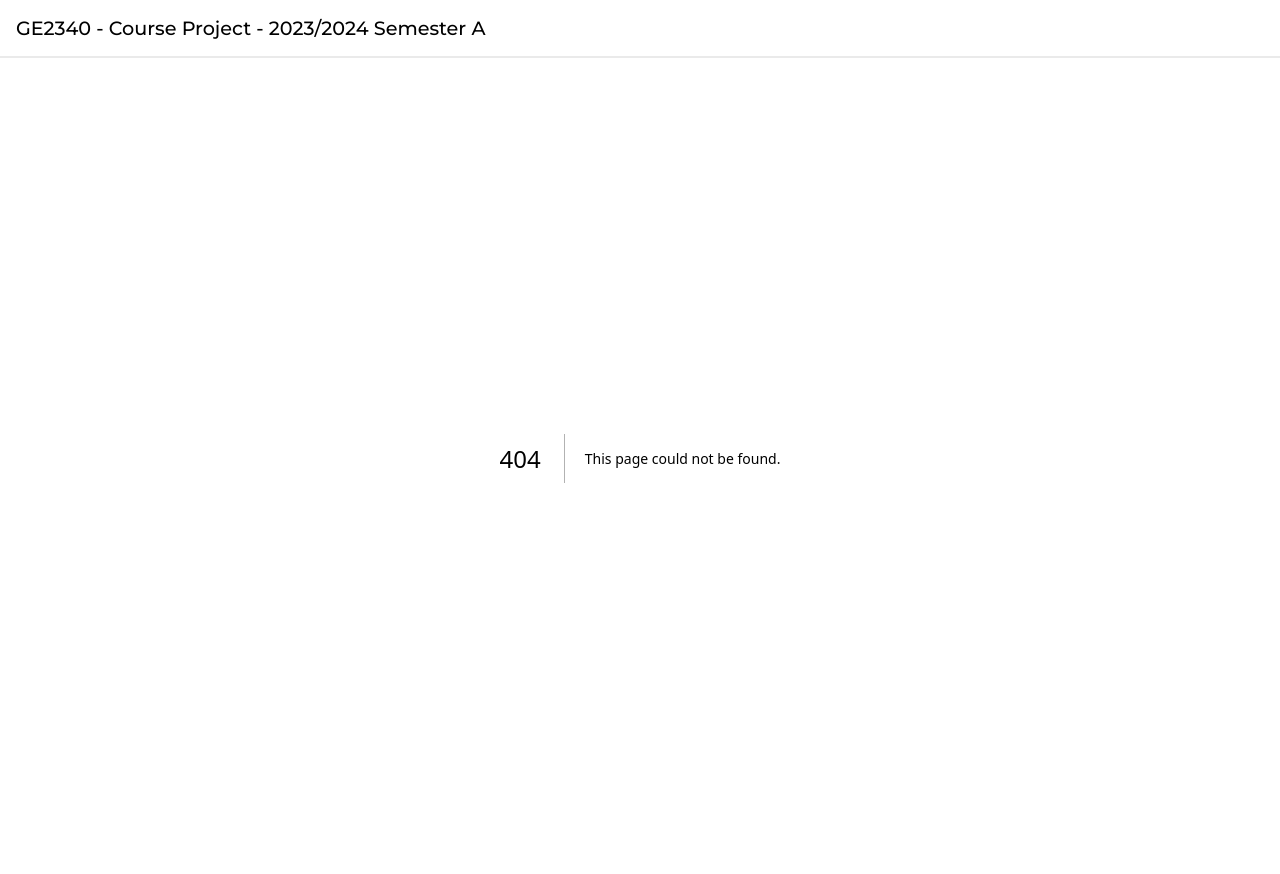
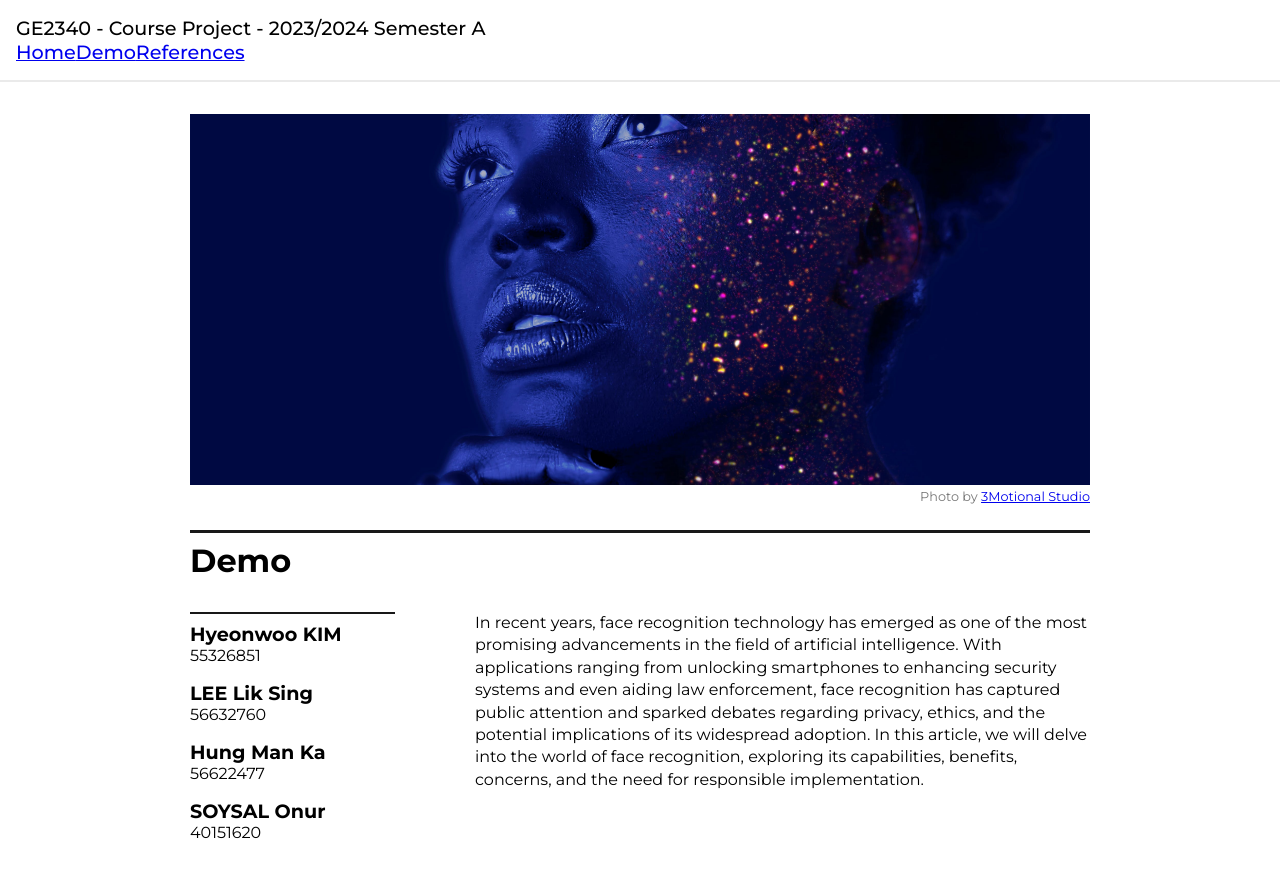
Before and after one commit to clo3olb/ge2340, a Next.js app: page /demo in a window 1280 px wide. Before the commit this address had no page. Built offline with nearby package versions, Linux system fonts and the light colour scheme.

Commit message:
use module css

```diff
--- /dev/null
+++ b/components/Article.module.css
@@ -0,0 +1,22 @@
+.title {
+  font-size: 2rem;
+  font-weight: 700;
+  margin: 0;
+
+  padding-top: 0.5rem;
+
+  border-top: 3px solid #181818;
+}
+
+.article {
+  max-width: 900px;
+}
+
+.body {
+  display: flex;
+  margin-top: 1rem;
+}
+
+.content {
+  flex: 3;
+}
--- /dev/null
+++ b/components/Article.tsx
@@ -0,0 +1,23 @@
+import styles from "./Article.module.css";
+import MainImage from "./MainImage";
+import Sidebar from "./Sidebar";
+
+type Props = {
+  title: string;
+  children?: React.ReactNode;
+};
+
+function Article({ title, children }: Props) {
+  return (
+    <div className={styles.article}>
+      <MainImage />
+      <div className={styles.title}>{title}</div>
+      <div className={styles.body}>
+        <Sidebar />
+        <div className={styles.content}>{children}</div>
+      </div>
+    </div>
+  );
+}
+
+export default Article;
--- /dev/null
+++ b/components/Header.module.css
@@ -0,0 +1,6 @@
+.header {
+  padding: 1rem;
+  border-bottom: 2px solid #eaeaea;
+  font-weight: 500;
+  font-size: 1.2rem;
+}
--- a/components/Header.tsx
+++ b/components/Header.tsx
@@ -1,7 +1,15 @@
+import styles from "./Header.module.css";
+import Link from "next/link";
+
 function Header() {
   return (
-    <div className="header">
+    <div className={styles.header}>
       <span>GE2340 - Course Project - 2023/2024 Semester A</span>
+      <div>
+        <Link href="/">Home</Link>
+        <Link href="/demo">Demo</Link>
+        <Link href="/references">References</Link>
+      </div>
     </div>
   );
 }
--- /dev/null
+++ b/components/MainImage.module.css
@@ -0,0 +1,22 @@
+.main {
+  width: 100%;
+  height: 400px;
+
+  margin-top: 1rem;
+  margin-bottom: 1rem;
+}
+
+.img {
+  width: 100%;
+  height: calc(100% - 1.8rem);
+
+  object-fit: cover;
+}
+
+.caption {
+  width: 100%;
+  font-size: 0.8rem;
+  font-weight: 400;
+  text-align: right;
+  color: #777;
+}
--- /dev/null
+++ b/components/MainImage.tsx
@@ -0,0 +1,20 @@
+import styles from "./MainImage.module.css";
+function MainImage() {
+  return (
+    <div className={styles.main}>
+      <img
+        className={styles.img}
+        src="/face_glitter.jpg"
+        alt="face of a woman with glitters on her chin"
+      />
+      <div className={styles.caption}>
+        Photo by{" "}
+        <a href="https://www.pexels.com/photo/fashion-photography-of-woman-hands-on-chin-with-glitter-makeup-1081685/">
+          3Motional Studio
+        </a>
+      </div>
+    </div>
+  );
+}
+
+export default MainImage;
--- /dev/null
+++ b/components/Sidebar.module.css
@@ -0,0 +1,21 @@
+.sidebar {
+  flex: 1;
+  margin-right: 5rem;
+  margin-top: 1rem;
+
+  padding-top: 0.5rem;
+  border-top: 2px solid #181818;
+
+  position: sticky;
+  top: 1rem;
+}
+
+.author {
+  margin-bottom: 1rem;
+}
+
+.author__name {
+  font-size: 1.2rem;
+  font-weight: 700;
+  margin: 0;
+}
--- /dev/null
+++ b/components/Sidebar.tsx
@@ -0,0 +1,26 @@
+import styles from "./Sidebar.module.css";
+
+function Sidebar() {
+  return (
+    <div className={styles.sidebar}>
+      <div className={styles.author}>
+        <div className={styles.author__name}>Hyeonwoo KIM</div>
+        <div className="author__info">55326851</div>
+      </div>
+      <div className={styles.author}>
+        <div className={styles.author__name}>LEE Lik Sing</div>
+        <div className="author__info">56632760</div>
+      </div>
+      <div className={styles.author}>
+        <div className={styles.author__name}>Hung Man Ka</div>
+        <div className="author__info">56622477</div>
+      </div>
+      <div className={styles.author}>
+        <div className={styles.author__name}>SOYSAL Onur</div>
+        <div className="author__info">40151620</div>
+      </div>
+    </div>
+  );
+}
+
+export default Sidebar;
--- /dev/null
+++ b/pages/demo.tsx
@@ -0,0 +1,21 @@
+import Article from "@/components/Article";
+
+export default function Home() {
+  return (
+    <main>
+      <Article title="Demo">
+        <p>
+          In recent years, face recognition technology has emerged as one of the
+          most promising advancements in the field of artificial intelligence.
+          With applications ranging from unlocking smartphones to enhancing
+          security systems and even aiding law enforcement, face recognition has
+          captured public attention and sparked debates regarding privacy,
+          ethics, and the potential implications of its widespread adoption. In
+          this article, we will delve into the world of face recognition,
+          exploring its capabilities, benefits, concerns, and the need for
+          responsible implementation.
+        </p>
+      </Article>
+    </main>
+  );
+}
--- a/styles/main.css
+++ b/styles/main.css
@@ -18,23 +18,6 @@ html {
   font-family: "Montserrat", sans-serif !important;
   margin: 0;
   padding: 0;
-}
-
-.header {
-  padding: 1rem;
-  border-bottom: 2px solid #eaeaea;
-  font-weight: 500;
-  font-size: 1.2rem;
-}
-
-.title {
-  font-size: 2rem;
-  font-weight: 700;
-  margin: 0;
-
-  padding-top: 0.5rem;
-
-  border-top: 3px solid #181818;
 }
 
 h1 {
@@ -61,59 +44,3 @@ main {
   flex-direction: column;
   align-items: center;
 }
-
-article {
-  max-width: 900px;
-}
-
-article .main-img {
-  width: 100%;
-  height: 400px;
-
-  margin-top: 1rem;
-  margin-bottom: 1rem;
-}
-
-article .main-img img {
-  width: 100%;
-  height: 100%;
-
-  object-fit: cover;
-}
-
-article .main-img .img-caption {
-  width: 100%;
-  font-size: 0.8rem;
-  font-weight: 400;
-  text-align: right;
-  color: #777;
-
-  padding: 0.5rem;
-}
-
-article .body {
-  display: flex;
-  margin-top: 1rem;
-}
-
-article .sidebar {
-  flex: 1;
-  margin-right: 5rem;
-  margin-top: 1rem;
-
-  padding-top: 0.5rem;
-  border-top: 2px solid #181818;
-
-  position: sticky;
-  top: 1rem;
-}
-
-article .content {
-  flex: 3;
-}
-
-.author__name {
-  font-size: 1.2rem;
-  font-weight: 700;
-  margin: 0;
-}
```
Also changed, not shown: pages/index.tsx (+49 -75 lines).
